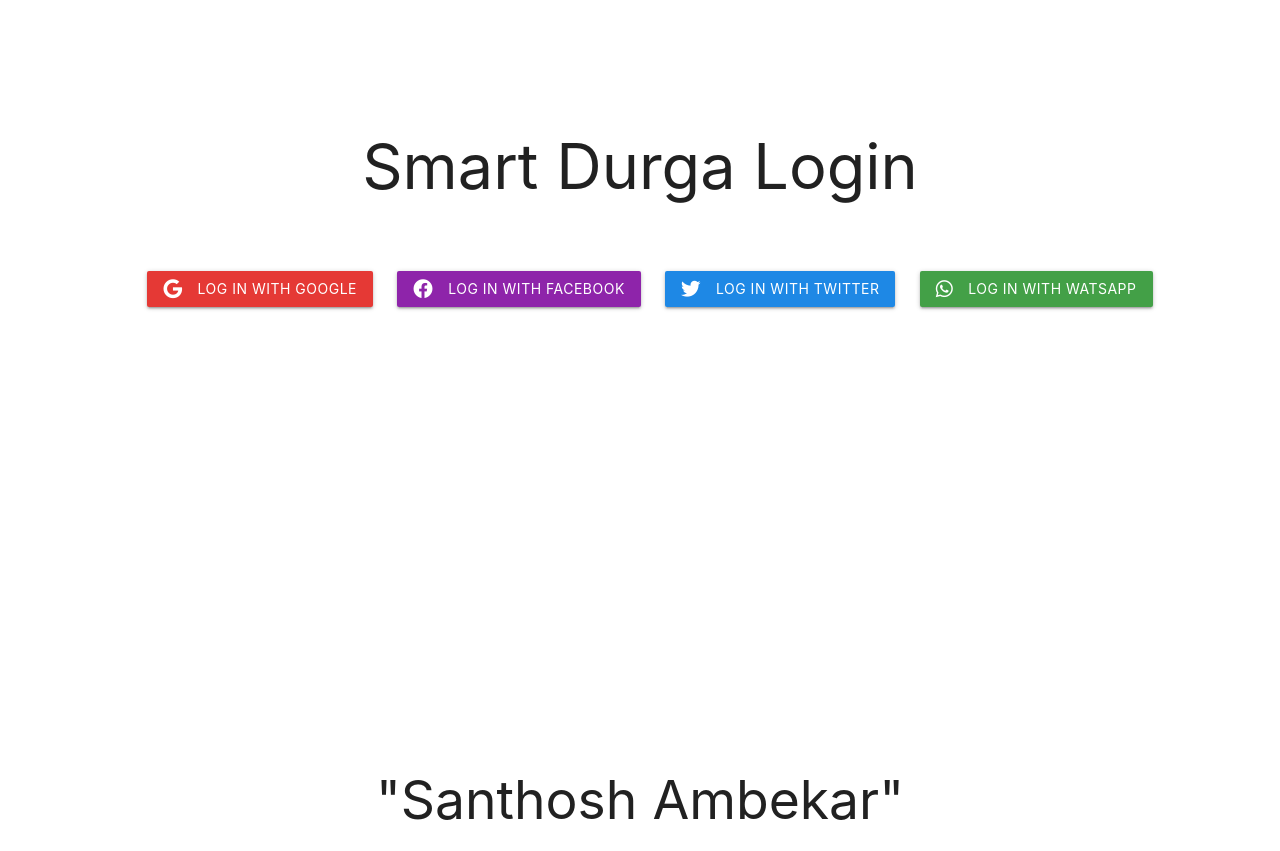
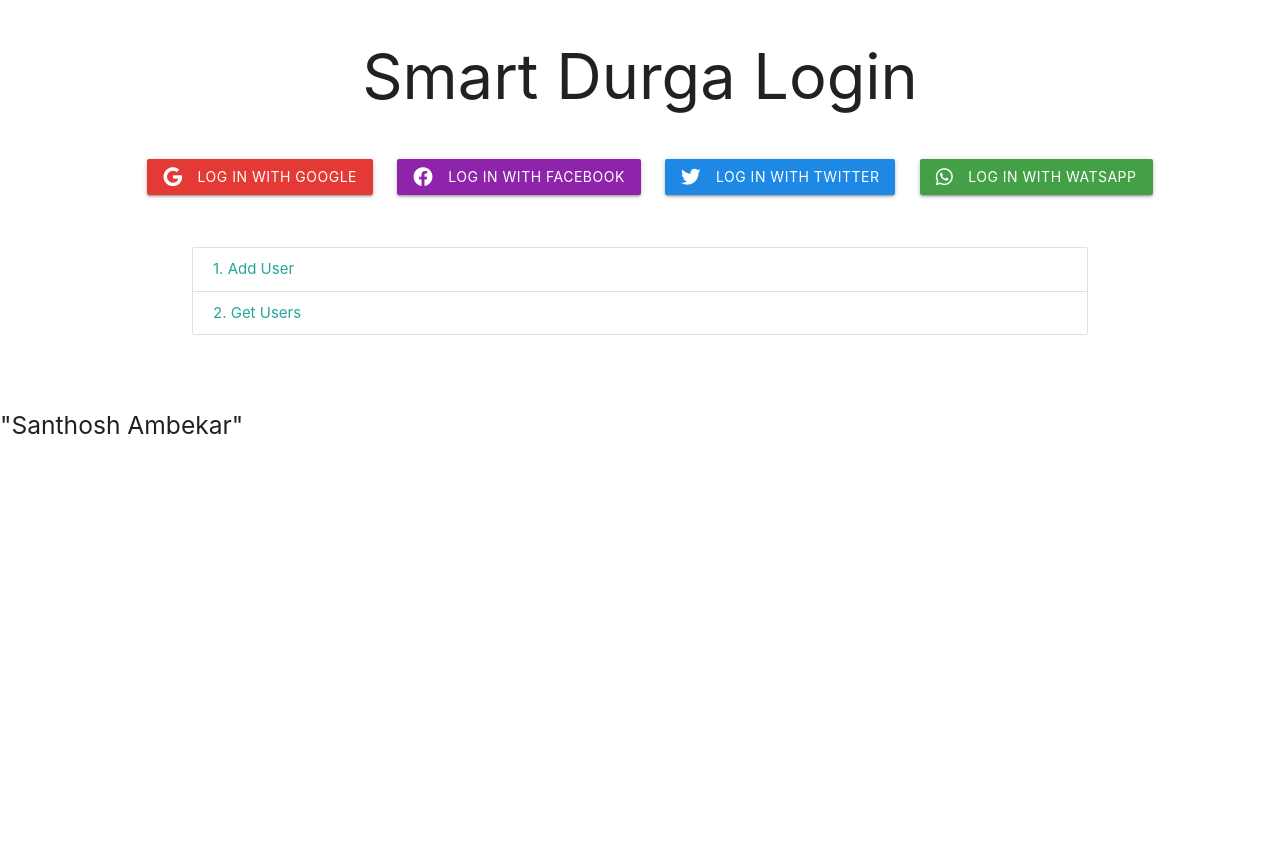
Before and after one commit to ambekar92/oee_2021, a website: page views/login.html in a window 1280 px wide. After the commit the page ends 800 px from the top, so only its background shows below. Drawn offline with nearby package versions, Linux system fonts and the light colour scheme.

Commit message:
Update login.html
login

```diff
--- a/views/login.html
+++ b/views/login.html
@@ -13,22 +13,30 @@
     <!-- Compiled and minified JavaScript -->
     <script src="https://cdnjs.cloudflare.com/ajax/libs/materialize/1.0.0/js/materialize.min.js"></script>
 
+<script>
 
-
+</script>
 </head>
-<body style="text-align: center;">
-    <br>    <br>    <br>    <br>
+<body>
+    <div style="text-align: center;">
     <h1>Smart Durga Login</h1>
     <br>
-    <br>
+
     <a href="/auth/google" class="btn red darken-1" style="margin-left: 20px;"><i class="fab fa-google left"></i>Log In With Google</a>
     <a href="/auth/google" class="btn purple darken-1" style="margin-left: 20px;"><i class="fab fa-facebook left"></i>Log In With Facebook</a>
     <a href="/auth/google" class="btn blue darken-1" style="margin-left: 20px;"><i class="fab fa-twitter left"></i>Log In With Twitter</a>
     <a href="/auth/google" class="btn green darken-1" style="margin-left: 20px;"><i class="fab fa-whatsapp left"></i>Log In With Watsapp</a>
+</div>
+    <br>    <br>
+    <div class="container">
+    <div class="collection">
+        <a href="#!" class="collection-item">1. Add User</a>
+        <a href="#!" class="collection-item">2. Get Users</a>
+      </div>
+</div>
+<br><br>
+    <h5>"Santhosh Ambekar"</h5>
 
-    <br>    <br>    <br>    <br><br>    <br>    <br>    <br><br>    <br>    <br>    <br><br>    <br>    <br>    <br><br>    <br>    <br>    <br>
-
-    <h2>"Santhosh Ambekar"</h2>
 
 
 </body>
```
